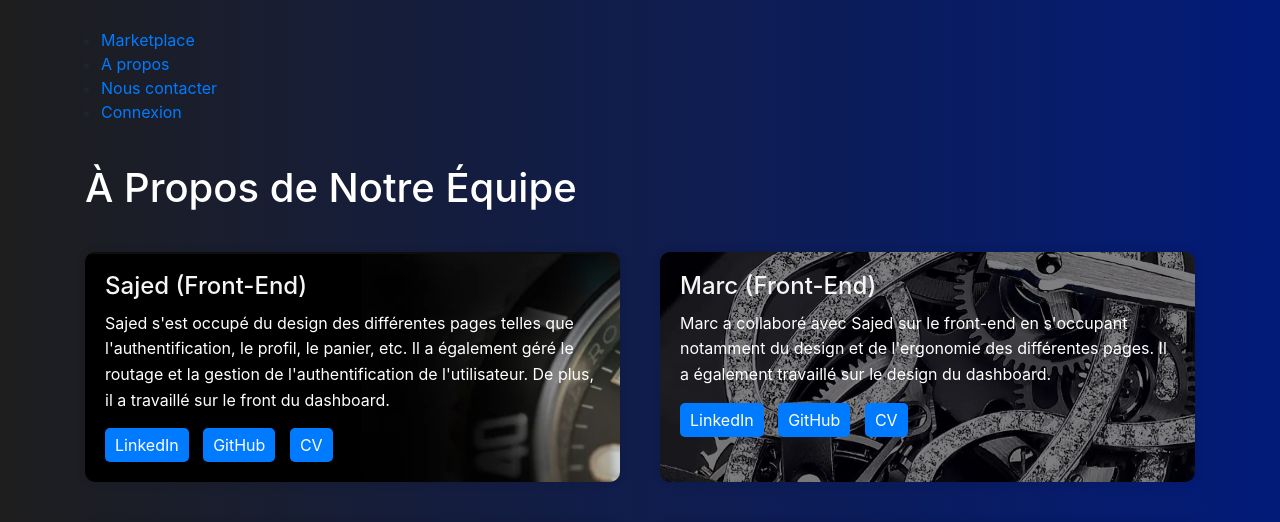
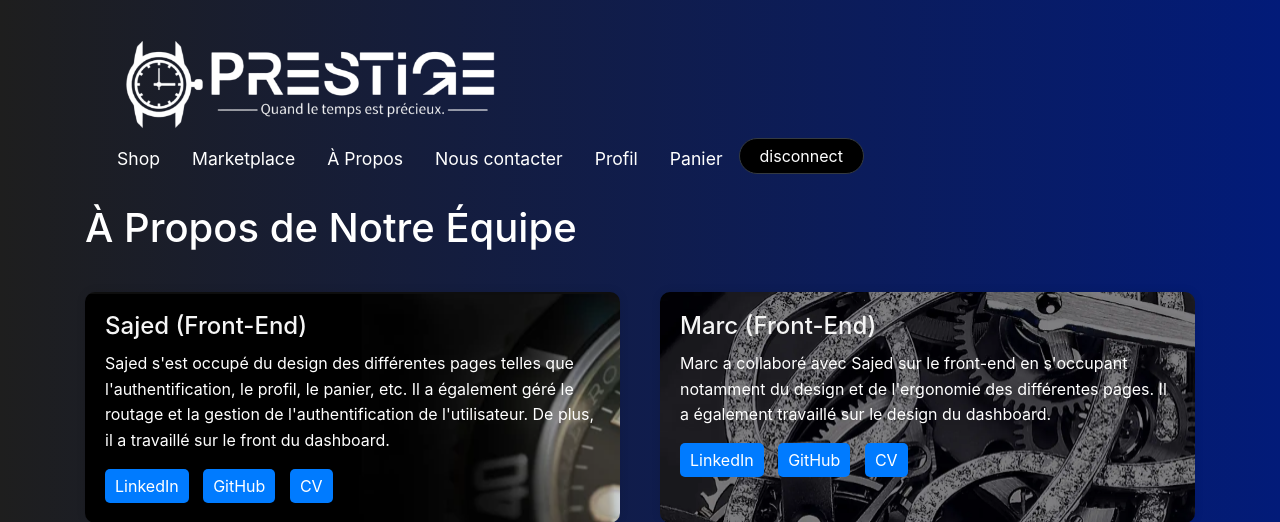
Before and after one commit to youssoufmiyad/e-commerce-PHP, a PHP site: page /e-commerce-PHP/about/index.php in a window 1280 px wide. Shown: the top 522 px of the page. Run offline with PHP 8.4, Linux system fonts and the light colour scheme; a user stored in the database is signed in.

Commit message:
update navbar

```diff
--- a/navbar.php
+++ b/navbar.php
@@ -1,8 +1,21 @@
-<div class="navbar">
-        <ul>
-            <li><a href="http://localhost/e-commerce-PHP/products">Marketplace</a></li>
-            <li><a href="http://localhost/e-commerce-PHP/">A propos</a></li>
-            <li><a href="http://localhost/e-commerce-PHP/contact">Nous contacter</a></li>
-            <li><a href="http://localhost/e-commerce-PHP/login">Connexion</a></li>
-        </ul>
-    </div>
+<header>
+    <nav class="navbar">
+        <a href="http://localhost/e-commerce-PHP/"><img src="http://localhost/e-commerce-PHP/assets/img/Black-Prestige.png" alt="Logo Y’Cross" class="logo" id="logo" /></a>
+        <div class="right-menu">
+            <a class="nav-link" href="http://localhost/e-commerce-PHP/products/">Shop</a>
+            <a class="nav-link" href="http://localhost/e-commerce-PHP/marketplace/">Marketplace</a>
+            <a class="nav-link" href="http://localhost/e-commerce-PHP/about/">À Propos</a>
+            <a class="nav-link" href="http://localhost/e-commerce-PHP/contact/">Nous contacter</a>
+            <?php if (@$_SESSION["user"]) {
+                echo '<a class="nav-link" href="http://localhost/e-commerce-PHP/profil/">Profil</a><a class="nav-link" href="http://localhost/e-commerce-PHP/cart/">Panier</a>
+                        <form action="http://localhost/e-commerce-PHP/utils/disconnect.php">
+                            <input type="submit" class="nav-link btn btn-dark text-white" name="disconnect" value="disconnect" />
+                        </form>';
+            } else {
+                echo '<a class="nav-link btn btn-dark text-white" href="http://localhost/e-commerce-PHP/login/">Connexion</a>';
+            }
+            ?>
+
+        </div>
+    </nav>
+</header>
```
